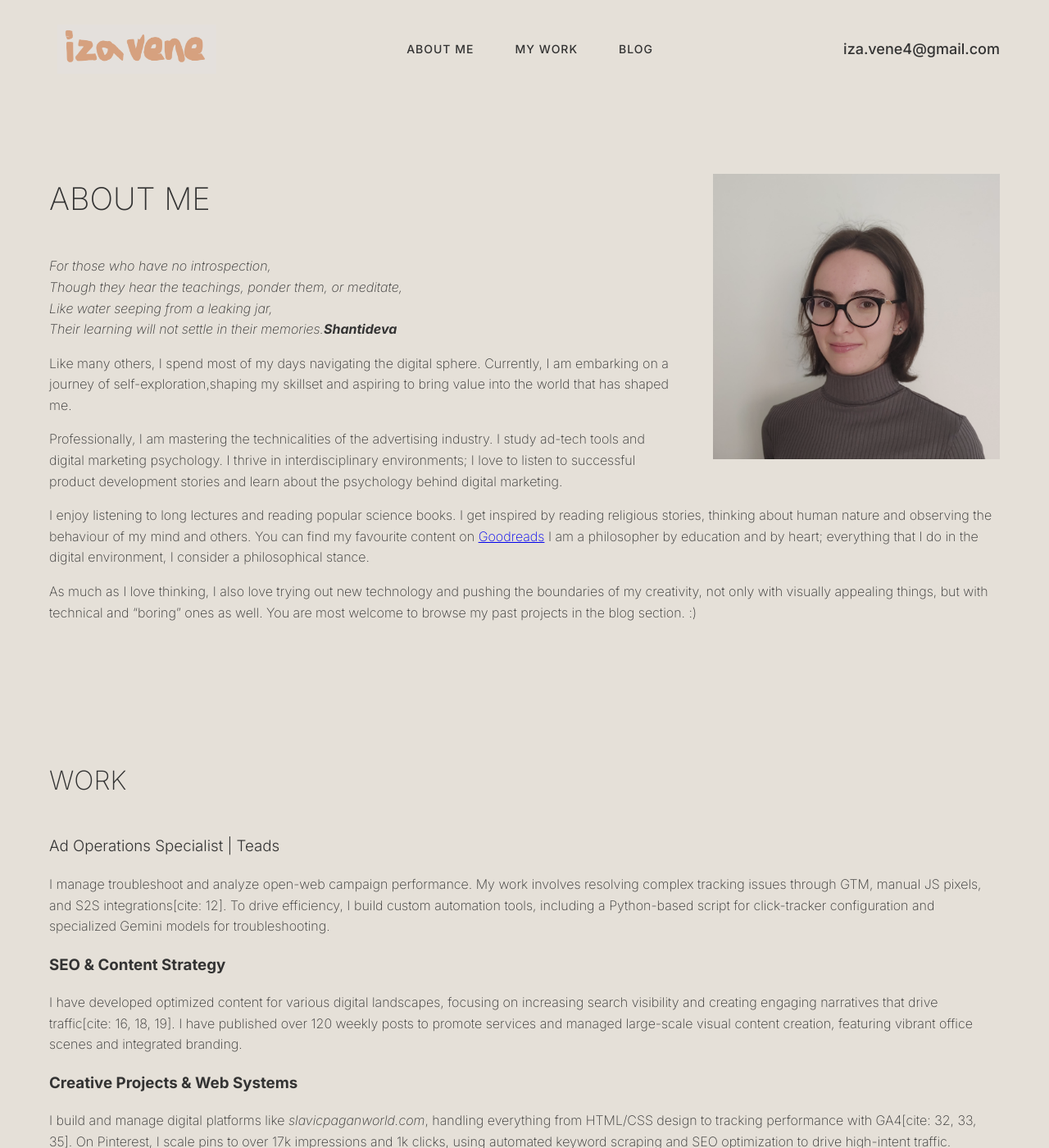
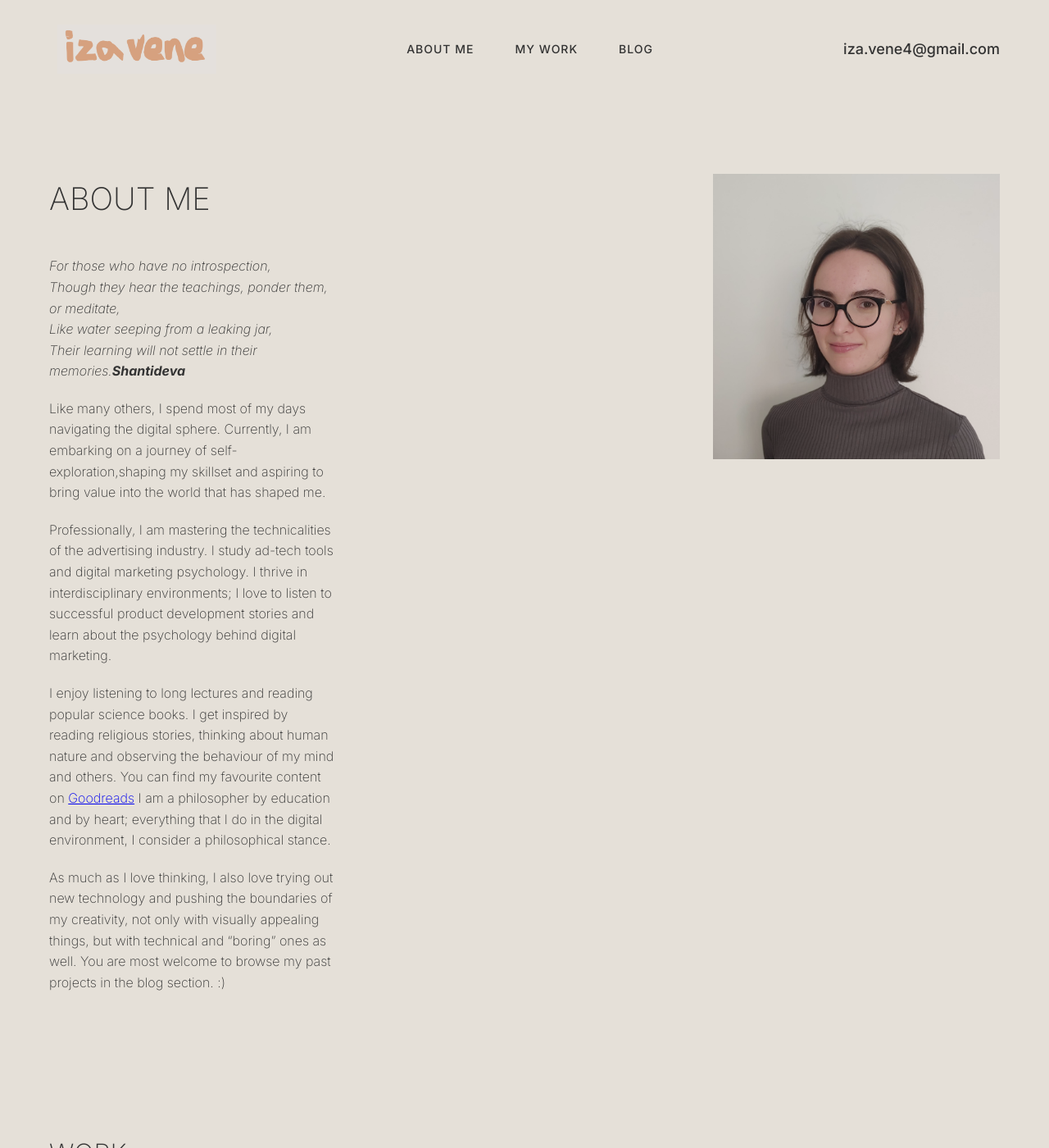
Before and after one commit to vendi525/vendi525.github.io, a Jekyll site: the page built from index.html, in a window 1280 px wide and 1400 px high. Shown: the whole window at 82% size. Built offline with Jekyll 4.4.1, drawn with Linux system fonts in a browser that asks for light colours.

Commit message:
Enhance styles for about section and blog entries
Added styles for about text and blog entries.

```diff
--- a/assets/css/style.css
+++ b/assets/css/style.css
@@ -106,6 +106,18 @@ body {
   font-weight: 200;
 }
 
+.about-text p {
+  max-width: 350px;
+  font-weight: 200;
+  margin-bottom: 20px;
+}
+
+.about-text p.full-width {
+  max-width: 100%;
+  clear: both;
+  padding-top: 20px;
+}
+
 .about-photo {
   float: right;
   width: 350px;
@@ -129,6 +141,7 @@ section {
 .section-text {
   flex: 0 0 35%;
   font-weight: 200;
+  max-width: 500px;
 }
 
 .section-header {
@@ -143,8 +156,24 @@ section {
 }
 
 .blog-entry {
+  border-top: 2px solid #b0aca5;
   max-width: 600px;
   margin-bottom: 40px;
+}
+
+.blog-entry:first-child {
+  border-top: none;
+  padding-top: 0;
+}
+
+.blog-category {
+  display: block;
+  font-size: 11px;
+  letter-spacing: 2px;
+  font-weight: 500;
+  color: #777;
+  margin-bottom: 10px;
+  text-transform: uppercase;
 }
 
 .blog-entry h3 a {
```
